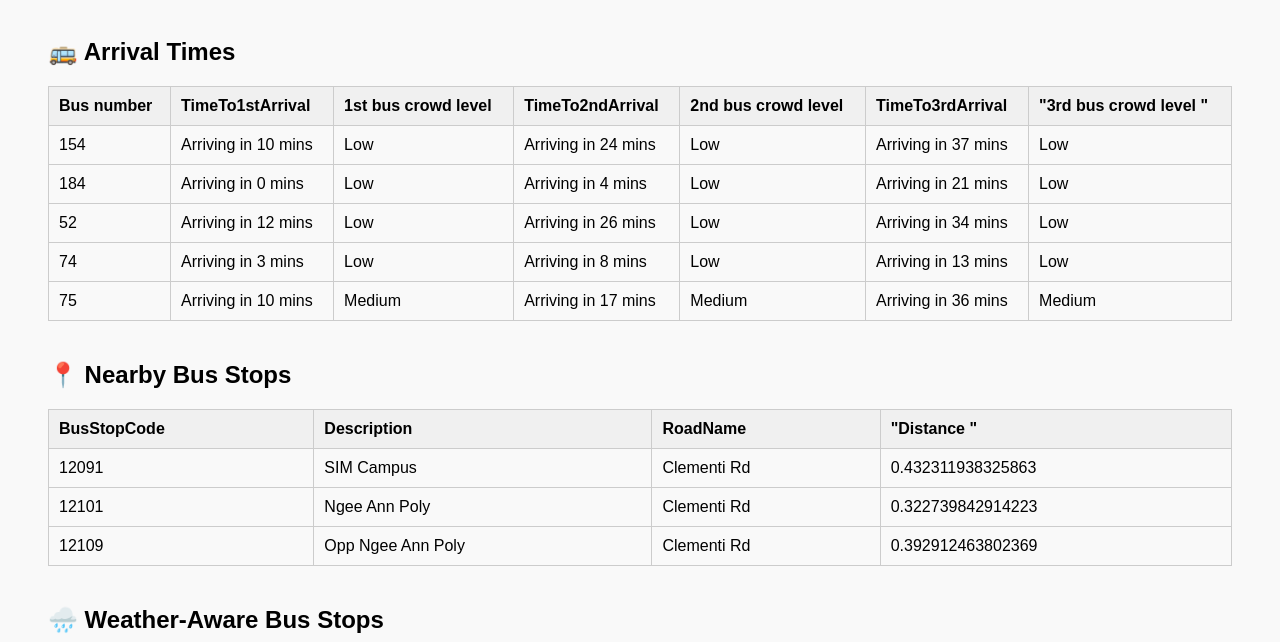
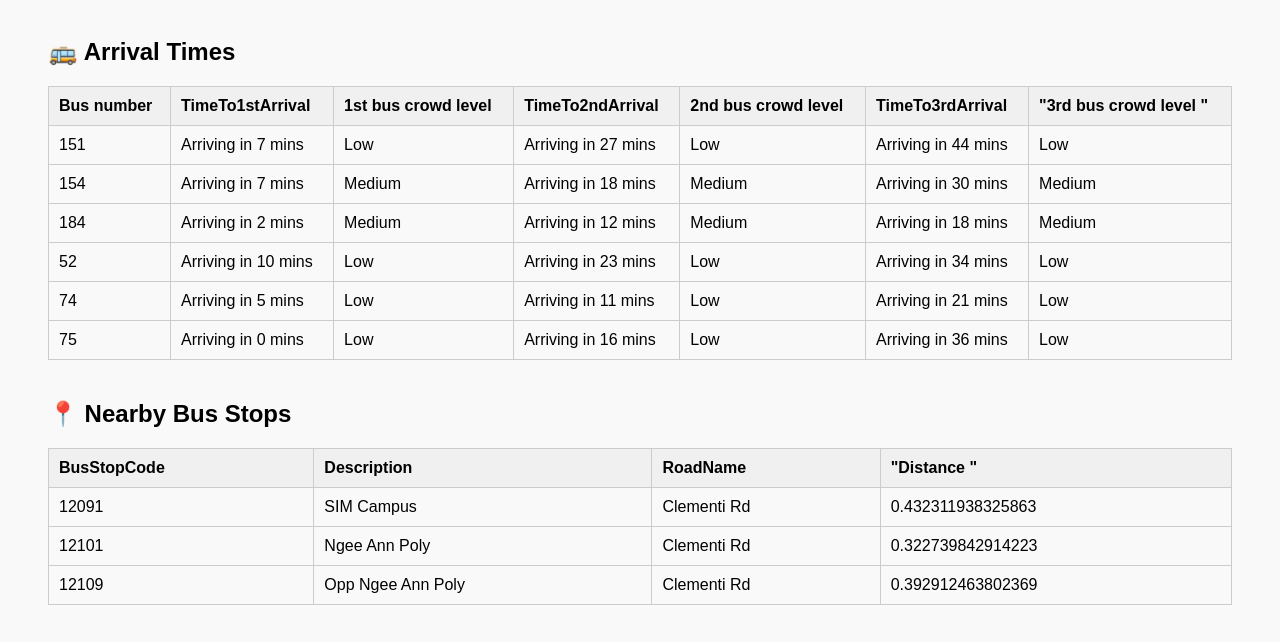
Before and after one commit to Spaghettiwithcheese/DDP-frontend, a plain HTML site: page index.html in a window 1280 px wide. Shown: the part 149-791 px from the top of the page. Drawn offline with Linux system fonts and the light colour scheme.

Commit message:
Add files via upload

```diff
--- a/arrivals.csv
+++ b/arrivals.csv
@@ -1,6 +1,7 @@
 Bus number,TimeTo1stArrival,1st bus crowd level,TimeTo2ndArrival,2nd bus crowd level,TimeTo3rdArrival,"3rd bus crowd level "
-154,Arriving in 10 mins,Low,Arriving in 24 mins,Low,Arriving in 37 mins,Low
-184,Arriving in 0 mins,Low,Arriving in 4 mins,Low,Arriving in 21 mins,Low
-52,Arriving in 12 mins,Low,Arriving in 26 mins,Low,Arriving in 34 mins,Low
-74,Arriving in 3 mins,Low,Arriving in 8 mins,Low,Arriving in 13 mins,Low
-75,Arriving in 10 mins,Medium,Arriving in 17 mins,Medium,Arriving in 36 mins,Medium
+151,Arriving in 7 mins,Low,Arriving in 27 mins,Low,Arriving in 44 mins,Low
+154,Arriving in 7 mins,Medium,Arriving in 18 mins,Medium,Arriving in 30 mins,Medium
+184,Arriving in 2 mins,Medium,Arriving in 12 mins,Medium,Arriving in 18 mins,Medium
+52,Arriving in 10 mins,Low,Arriving in 23 mins,Low,Arriving in 34 mins,Low
+74,Arriving in 5 mins,Low,Arriving in 11 mins,Low,Arriving in 21 mins,Low
+75,Arriving in 0 mins,Low,Arriving in 16 mins,Low,Arriving in 36 mins,Low
--- a/index.html
+++ b/index.html
@@ -1,6 +1,7 @@
 <!DOCTYPE html>
 <html lang="en">
 <head>
+  <meta http-equiv="refresh" content="30">
   <meta charset="UTF-8">
   <title>DDP Bus Info Dashboard</title>
   <style>
```
